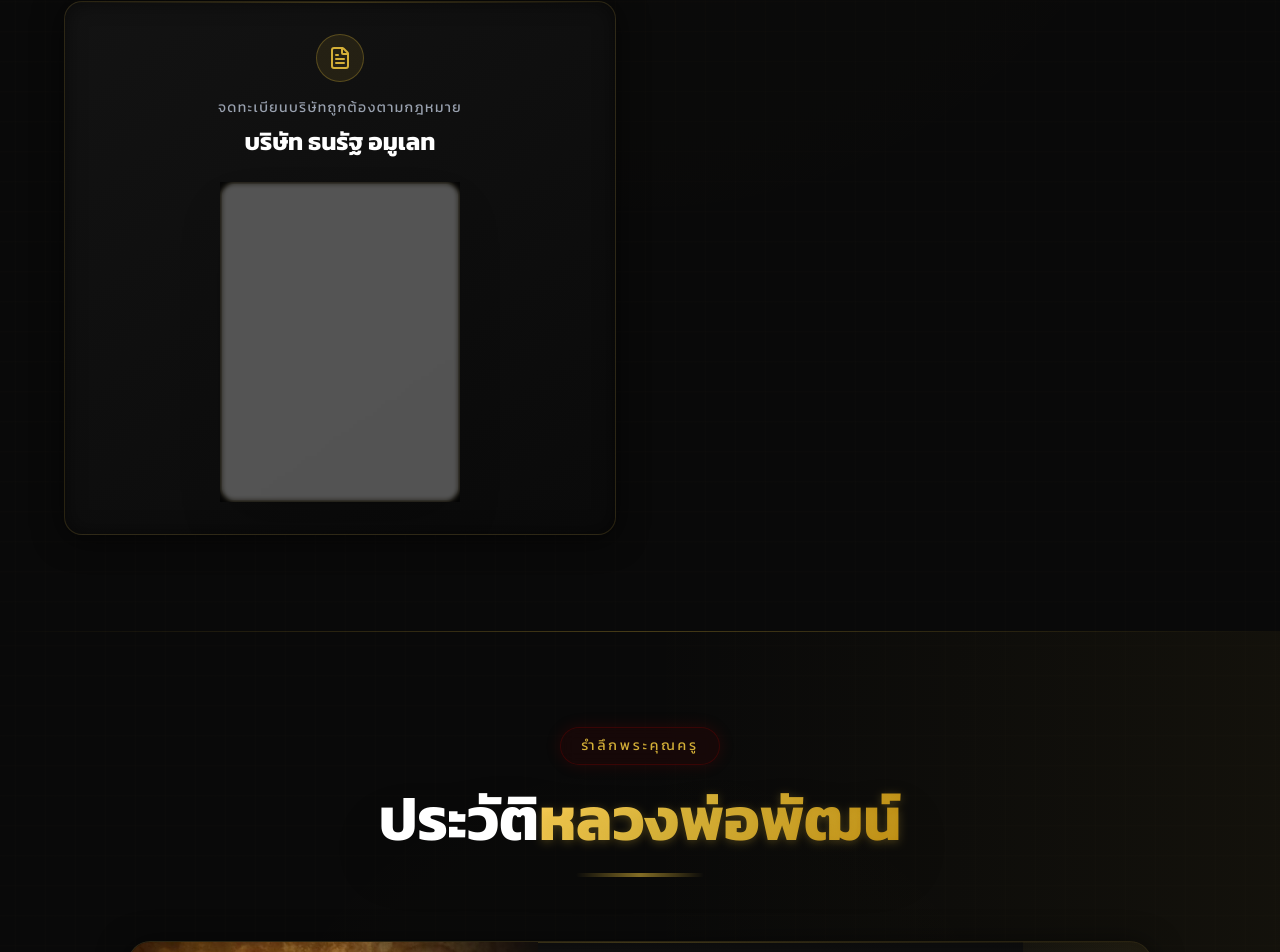
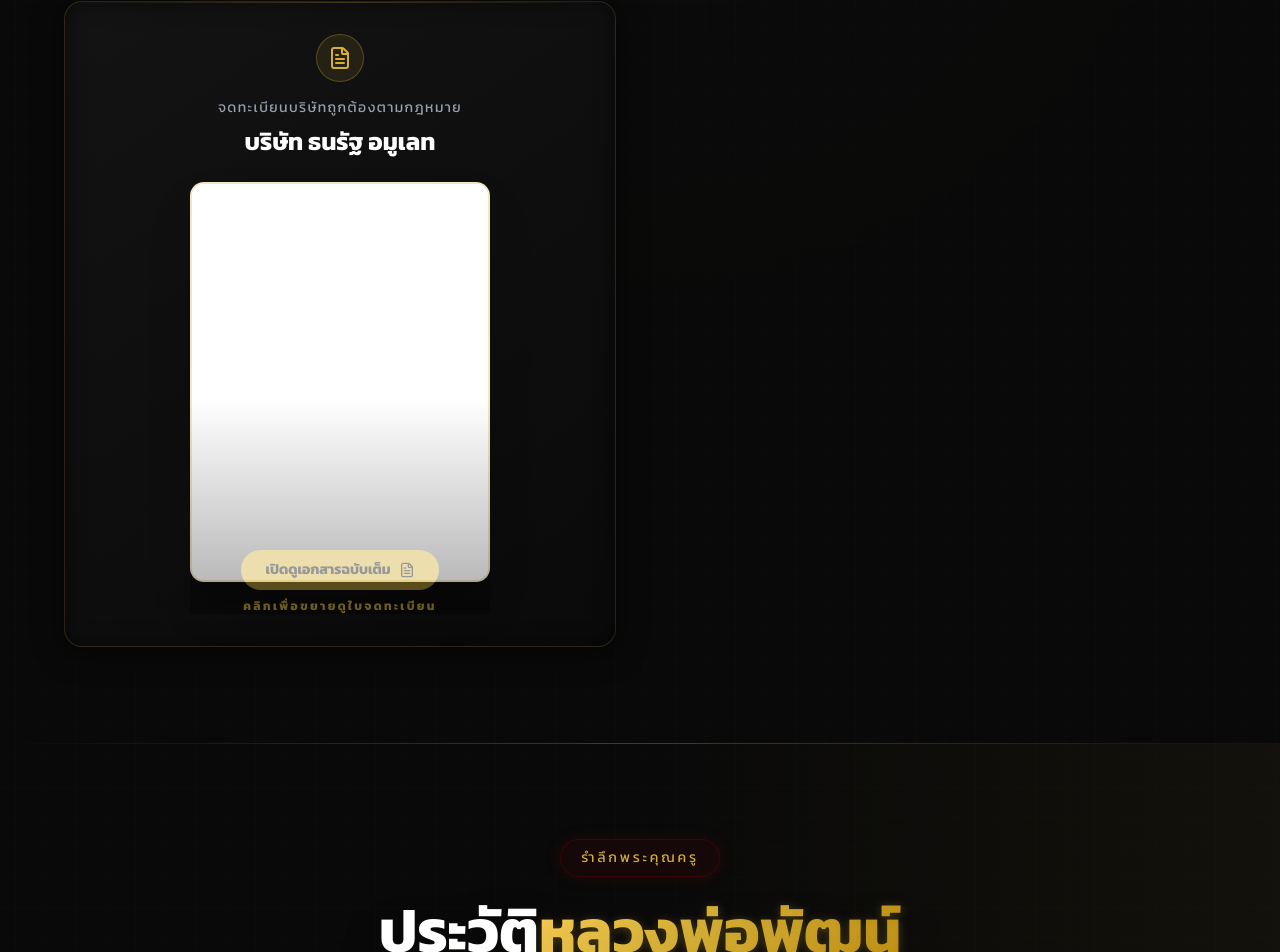
Before and after one commit to TiwKill/toderama4, a Next.js app: page / in a window 1280 px wide. Shown: the part 8364-9316 px from the top of the page. Built offline with nearby package versions, Linux system fonts and the light colour scheme.

Commit message:
feat: Update show PDF

```diff
--- a/src/components/sections/AboutSection.tsx
+++ b/src/components/sections/AboutSection.tsx
@@ -93,22 +93,26 @@ export default function AboutSection({ onPDFClick }: AboutSectionProps) {
                             {/* PDF Thumbnail Preview */}
                             <div
                                 onClick={onPDFClick}
-                                className="relative cursor-pointer group w-full max-w-[240px]"
+                                className="relative cursor-pointer group w-full max-w-[300px] mx-auto lg:mx-0"
                             >
-                                <div className="aspect-[3/4] rounded-xl overflow-hidden border-2 border-[#D4AF37]/20 group-hover:border-[#D4AF37] transition-all duration-500 shadow-2xl group-hover:shadow-[0_0_30px_rgba(212,175,55,0.2)] transform group-hover:scale-105 bg-white/5">
+                                <div className="aspect-[3/4] rounded-xl overflow-hidden border-2 border-[#D4AF37]/30 group-hover:border-[#D4AF37] transition-all duration-500 shadow-2xl group-hover:shadow-[0_0_40px_rgba(212,175,55,0.3)] transform group-hover:scale-105 bg-white">
                                     <iframe
-                                        src={`${companyInfo.pdfPath}#page=1&view=FitH`}
-                                        className="w-full h-full pointer-events-none opacity-80 group-hover:opacity-100 transition-opacity"
+                                        src={`${companyInfo.pdfPath}#toolbar=0&navpanes=0&scrollbar=0&page=1&view=FitH`}
+                                        className="w-full h-full pointer-events-none transition-opacity"
                                         title="ใบจดทะเบียนบริษัท Preview"
                                     />
-                                    {/* Overlay */}
-                                    <div className="absolute inset-0 bg-black/60 group-hover:bg-black/30 transition-colors flex items-center justify-center backdrop-blur-[2px] group-hover:backdrop-blur-none">
-                                        <div className="bg-[#D4AF37] text-black px-6 py-2.5 rounded-full text-sm font-bold shadow-lg transform translate-y-4 group-hover:translate-y-0 opacity-0 group-hover:opacity-100 transition-all duration-300 flex items-center gap-2">
-                                            <span>คลิกเพื่อดูเอกสาร</span>
+                                    {/* Overlay - subtle gradient at bottom for better visibility of document */}
+                                    <div className="absolute inset-0 bg-gradient-to-t from-black/80 via-transparent to-transparent opacity-40 group-hover:opacity-70 transition-opacity flex items-end justify-center pb-8">
+                                        <div className="bg-[#D4AF37] text-black px-6 py-2.5 rounded-full text-sm font-bold shadow-lg transform translate-y-2 group-hover:translate-y-0 opacity-100 transition-all duration-300 flex items-center gap-2">
+                                            <span>เปิดดูเอกสารฉบับเต็ม</span>
                                             <FileText size={16} />
                                         </div>
                                     </div>
                                 </div>
+                                {/* Floating Hint */}
+                                <p className="mt-4 text-[#D4AF37] text-xs font-bold uppercase tracking-[0.2em] animate-pulse">
+                                    คลิกเพื่อขยายดูใบจดทะเบียน
+                                </p>
                             </div>
                         </div>
                     </div>
```
